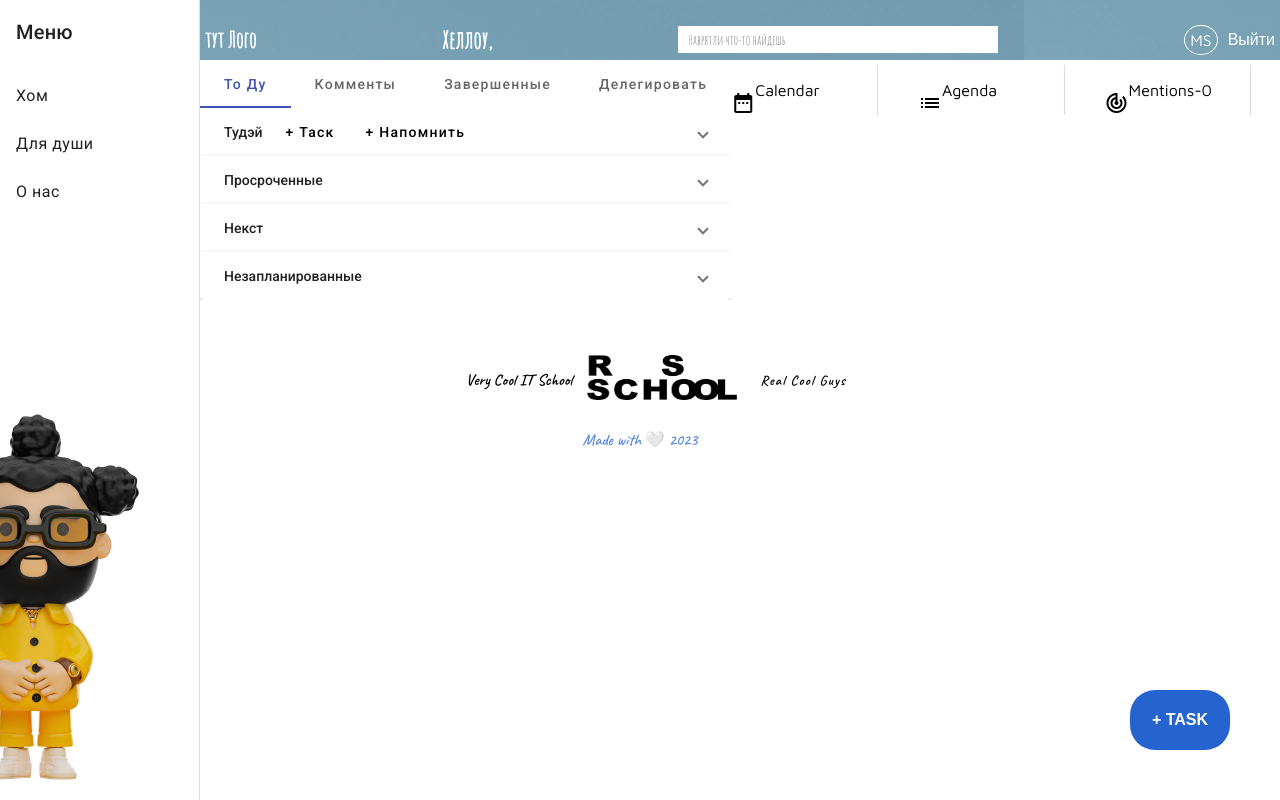
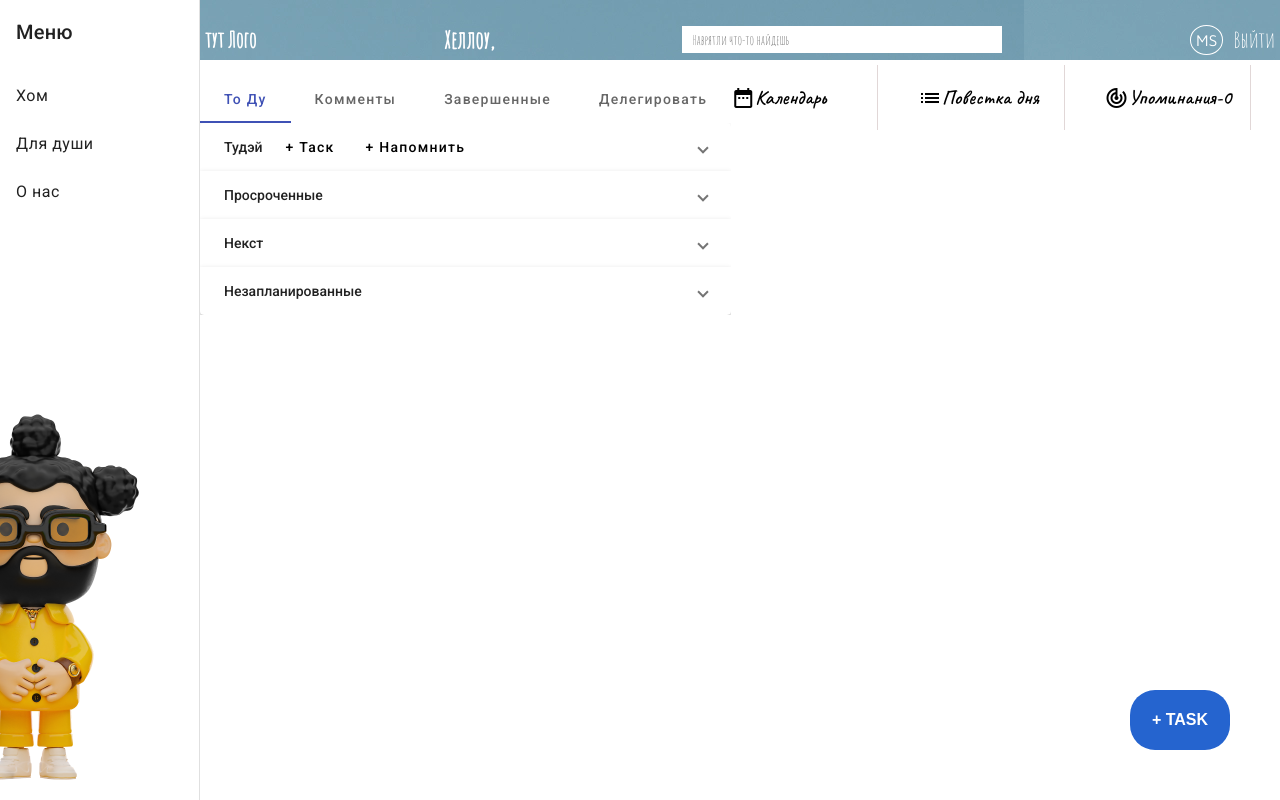
Before and after one commit to qoolebyaqa/RS-Clone, an Angular app in the folder rs-clone/: page / in a window 1280 px wide. Built offline with nearby package versions, Linux system fonts and the light colour scheme; sample sign-in values are in the browser's storage.

Commit message:
feat: add main styles

```diff
--- a/rs-clone/src/app/components/core/header/header.component.scss
+++ b/rs-clone/src/app/components/core/header/header.component.scss
@@ -52,7 +52,9 @@ a {
 }
 
 .login-button {
-  transition: all .3s;
+  transition: all 0.3s;
+  font-family: "Amatic SC", cursive;
+  font-size: 22px;
 }
 .login-button:hover {
   cursor: pointer;
--- a/rs-clone/src/app/components/core/home/home.component.css
+++ b/rs-clone/src/app/components/core/home/home.component.css
@@ -1,6 +1,13 @@
+@import url("https://fonts.googleapis.com/css2?family=Amatic+SC&family=Caveat:wght@600&display=swap");
+
 .home__page {
   display: flex;
   justify-content: space-between;
+
+}
+
+.content__block {
+  padding-top: 15px;
 }
 
 .tasks__content {
@@ -42,3 +49,32 @@
   width: 250px;
   height: 250px;
 }
+
+.empty-comments__block {
+  display: flex;
+  flex-direction: column;
+  padding-top: 10px;
+  align-items: center;
+  font-family: "Amatic SC", cursive;
+  font-size: 20px;
+}
+
+.mat-text {
+  display: flex;
+  flex-direction: column;
+  text-align: center;
+  padding: 10px;
+  align-items: center;
+  font-family: "Amatic SC", cursive;
+  font-size: 20px;
+}
+
+.mat-button {
+  background-color: lightblue;
+  border-color: blue;
+  padding: 10px;
+  font-family: "Amatic SC", cursive;
+  font-size: 20px;
+  border-radius: 10px;
+  margin-left: 40%;
+}
--- a/rs-clone/src/app/components/core/home/home.component.html
+++ b/rs-clone/src/app/components/core/home/home.component.html
@@ -1,4 +1,3 @@
-
 <div class="home__page">
     <div class="home__page-container">
         <div class="main__content">
@@ -6,7 +5,7 @@
             <div class="tasks__content">
                 <div class="content__block">
                     <mat-tab-group mat-stretch-tabs="false" mat-align-tabs="start">
-                        <mat-tab label="То Ду">
+                        <mat-tab label="То Ду" class="title">
                             <div class="today">
                                 <mat-accordion>
                                     <mat-expansion-panel (opened)="panelOpenState = true" (closed)="panelOpenState = false">
@@ -32,7 +31,7 @@
                                     </mat-expansion-panel>
                                     <mat-expansion-panel (opened)="panelOpenState = true" (closed)="panelOpenState = false">
                                         <mat-expansion-panel-header>
-                                            <mat-panel-title>
+                                            <mat-panel-title class="title-task">
                                                 Просроченные
                                             </mat-panel-title>
                                         </mat-expansion-panel-header>
@@ -44,7 +43,7 @@
                                     </mat-expansion-panel>
                                     <mat-expansion-panel (opened)="panelOpenState = true" (closed)="panelOpenState = false">
                                         <mat-expansion-panel-header>
-                                            <mat-panel-title>
+                                            <mat-panel-title class="title-task">
                                                 Некст
                                             </mat-panel-title>
                                         </mat-expansion-panel-header>
@@ -52,7 +51,7 @@
                                     </mat-expansion-panel>
                                     <mat-expansion-panel (opened)="panelOpenState = true" (closed)="panelOpenState = false">
                                         <mat-expansion-panel-header>
-                                            <mat-panel-title>
+                                            <mat-panel-title class="title-task">
                                                 Незапланированные
                                             </mat-panel-title>
                                         </mat-expansion-panel-header>
@@ -61,17 +60,17 @@
                                 </mat-accordion>
                             </div>
                         </mat-tab>
-                        <mat-tab label="Комменты">
+                        <mat-tab label="Комменты" class="title">
                             <div class="empty-comments__block">
                                 <img src="../../../../assets/sanbath_chill.c222e99cb795da04825a964e52e5648b.png" alt="chill-man">
                                 <p class="comments__title">Офигеть, ты сделал все!</p>
                                 <div class="comments__text">У вас нет комментариев</div>
                             </div>
                         </mat-tab>
-                        <mat-tab label="Завершенные">
+                        <mat-tab label="Завершенные" class="title">
                             <div class="mat-title">Завершенные</div>
                         </mat-tab>
-                        <mat-tab label="Делегировать">
+                        <mat-tab label="Делегировать" class="title">
                             <div class="mat-text">Забыл/ла? Забудьте об этом! Делегируйте напоминание, чтобы убедиться, что все будет сделано.
                                 Назначьте напоминание кому-либо и следите за ним здесь. Вы также можете видеть делегированные вами напоминания в профиле любого человека.</div>
                             <button class="mat-button"><a href="https://help.clickup.com/hc/en-us/articles/6325931822359-Delegate-reminders">Жми если не понял/ла</a></button>
--- a/rs-clone/src/app/components/core/quotes-rus/quotes-rus-content/quotes-rus-content.component.css
+++ b/rs-clone/src/app/components/core/quotes-rus/quotes-rus-content/quotes-rus-content.component.css
@@ -1,3 +1,5 @@
+@import url("https://fonts.googleapis.com/css2?family=Amatic+SC&family=Caveat:wght@600&display=swap");
+
 #quote-box {
     padding: 2em;
     background-color: white;
@@ -33,7 +35,8 @@
     border-radius: 25px;
     width: 100px;
     height: 60px;
-    transition: all 0.4s ease-in-out
+    transition: all 0.4s ease-in-out;
+    font-family: "Caveat", cursive;
 }
 
 .btn:hover {
@@ -41,3 +44,7 @@
     background-color: #2156b0;
     cursor: pointer;
 }
+
+#text {
+    font-family: "Caveat", cursive;
+}
--- a/rs-clone/src/app/components/core/quotes/quote-content/quote-content.component.css
+++ b/rs-clone/src/app/components/core/quotes/quote-content/quote-content.component.css
@@ -1,4 +1,5 @@
 @import url("https://fonts.googleapis.com/css2?family=Dancing+Script&display=swap");
+@import url("https://fonts.googleapis.com/css2?family=Amatic+SC&family=Caveat:wght@600&display=swap");
 
 #quote-box {
     padding: 2em;
@@ -34,6 +35,7 @@
     width: 100px;
     height: 60px;
     transition: all 0.4s ease-in-out;
+    font-family: "Caveat", cursive;
 }
 
 .btn:hover {
@@ -41,3 +43,7 @@
     background-color: #2156b0;
     cursor: pointer;
 }
+
+#text {
+    font-family: "Caveat", cursive;
+}
--- a/rs-clone/src/app/components/core/right-section/agenda/agenda.component.scss
+++ b/rs-clone/src/app/components/core/right-section/agenda/agenda.component.scss
@@ -1,4 +1,3 @@
-
 .agenda__outlayer {
   display: flex;
   justify-content: space-between;
@@ -27,7 +26,6 @@
   }
 }
 .agenda__field {
-  height: 80vh;
   background-color: rgb(243, 243, 243);
   display: flex;
   align-items: center;
--- a/rs-clone/src/app/components/core/right-section/calendar/calendar.component.scss
+++ b/rs-clone/src/app/components/core/right-section/calendar/calendar.component.scss
@@ -1,4 +1,3 @@
-
 .calendar__outlayer {
   display: flex;
   justify-content: space-between;
@@ -25,10 +24,8 @@
     cursor: pointer;
     background-color: rgb(243, 243, 243);
   }
-
 }
 .calendar__field {
-  height: 80vh;
   background-color: rgb(243, 243, 243);
 }
 .calendar__timeArr {
--- a/rs-clone/src/app/components/core/right-section/right-section.component.html
+++ b/rs-clone/src/app/components/core/right-section/right-section.component.html
@@ -1,29 +1,22 @@
 <div class="right-section">
   <div class="top-wrapper">
-    <div class="calendar"
-    (click)="calendar = !calendar; agenda = false; mentions = false">
+    <div class="calendar" (click)="calendar = !calendar; agenda = false; mentions = false">
       <mat-icon>date_range</mat-icon>
-      <p class="calendar-text">Calendar</p>
+      <p class="calendar-text">Календарь</p>
     </div>
-    <div class="agenda"
-    (click)="agenda = !agenda; calendar = false; mentions = false"
-    >
+    <div class="agenda" (click)="agenda = !agenda; calendar = false; mentions = false">
       <mat-icon>list</mat-icon>
-      <p class="agenda-text">Agenda</p>
+      <p class="agenda-text">Повестка дня</p>
     </div>
-    <div class="mentions"
-    (click)="mentions = !mentions; calendar = false; agenda = false"
-    >
+    <div class="mentions" (click)="mentions = !mentions; calendar = false; agenda = false">
       <mat-icon>track_changes</mat-icon>
-      <p class="mentions-text">Mentions-<span class="mentions-counter">0</span></p>
+      <p class="mentions-text">Упоминания-<span class="mentions-counter">0</span></p>
     </div>
   </div>
   <app-calendar (falser)="closeCalendar($event)" *ngIf="calendar"></app-calendar>
   <app-agenda (falser)="closeAgenda($event)" *ngIf="agenda"></app-agenda>
   <app-mentiones *ngIf="mentions"></app-mentiones>
-  <button class="popup__open"
-  (click)="addTask = !addTask"
-  >+ Task</button>
+  <button class="popup__open" (click)="addTask = !addTask">+ Task</button>
 </div>
 
 <app-task-pop-up (falser)="closeTask($event)" *ngIf="addTask"></app-task-pop-up>
--- a/rs-clone/src/app/components/core/right-section/right-section.component.scss
+++ b/rs-clone/src/app/components/core/right-section/right-section.component.scss
@@ -1,3 +1,5 @@
+@import url("https://fonts.googleapis.com/css2?family=Amatic+SC&family=Caveat:wght@600&display=swap");
+
 .right-section {
   width: 520px;
 }
@@ -9,9 +11,11 @@
   .agenda,
   .mentions {
     display: flex;
-    align-items: flex-end;
+    align-items: center;
     width: 28%;
     border-right: 1px solid rgb(225, 215, 215);
+    font-family: "Caveat", cursive;
+    font-size: 20px;
   }
   p {
     text-align: center;
--- a/rs-clone/src/app/components/core/right-section/task-pop-up/task-pop-up.component.scss
+++ b/rs-clone/src/app/components/core/right-section/task-pop-up/task-pop-up.component.scss
@@ -1,11 +1,14 @@
+@import url("https://fonts.googleapis.com/css2?family=Amatic+SC&family=Caveat:wght@600&display=swap");
+
 .popup__wrapper {
   position: absolute;
   z-index: 1;
-  background-color: rgb(204, 219, 232);
+  background-color: lightblue;
   right: 20px;
   bottom: 20px;
   width: 30%;
-  border: 1px solid black ;
+  border: 1px solid rgb(18, 15, 240);
+  border-radius: 10px;
 }
 .popup__form {
   display: flex;
@@ -17,6 +20,7 @@
 .popup__filehost {
   display: flex;
   justify-content: space-between;
+  padding-top: 10px;
 }
 .controls__nametask {
   width: 80%;
@@ -90,3 +94,12 @@ input[type="datetime-local"] {
   border-radius: 25px;
   border: 1px solid grey;
 }
+
+.task__submit {
+  background-color: #2057b7;
+  margin-top: 5px;
+  padding: 10px;
+  cursor: pointer;
+  font-size: 20px;
+  color: white;
+}
--- a/rs-clone/src/styles.scss
+++ b/rs-clone/src/styles.scss
@@ -6,5 +6,6 @@ body {
   margin: 0;
   font-family: "Maven Pro", sans-serif;
   width: 100%;
+  height: 100%;
   overflow-x: hidden;
 }
```
